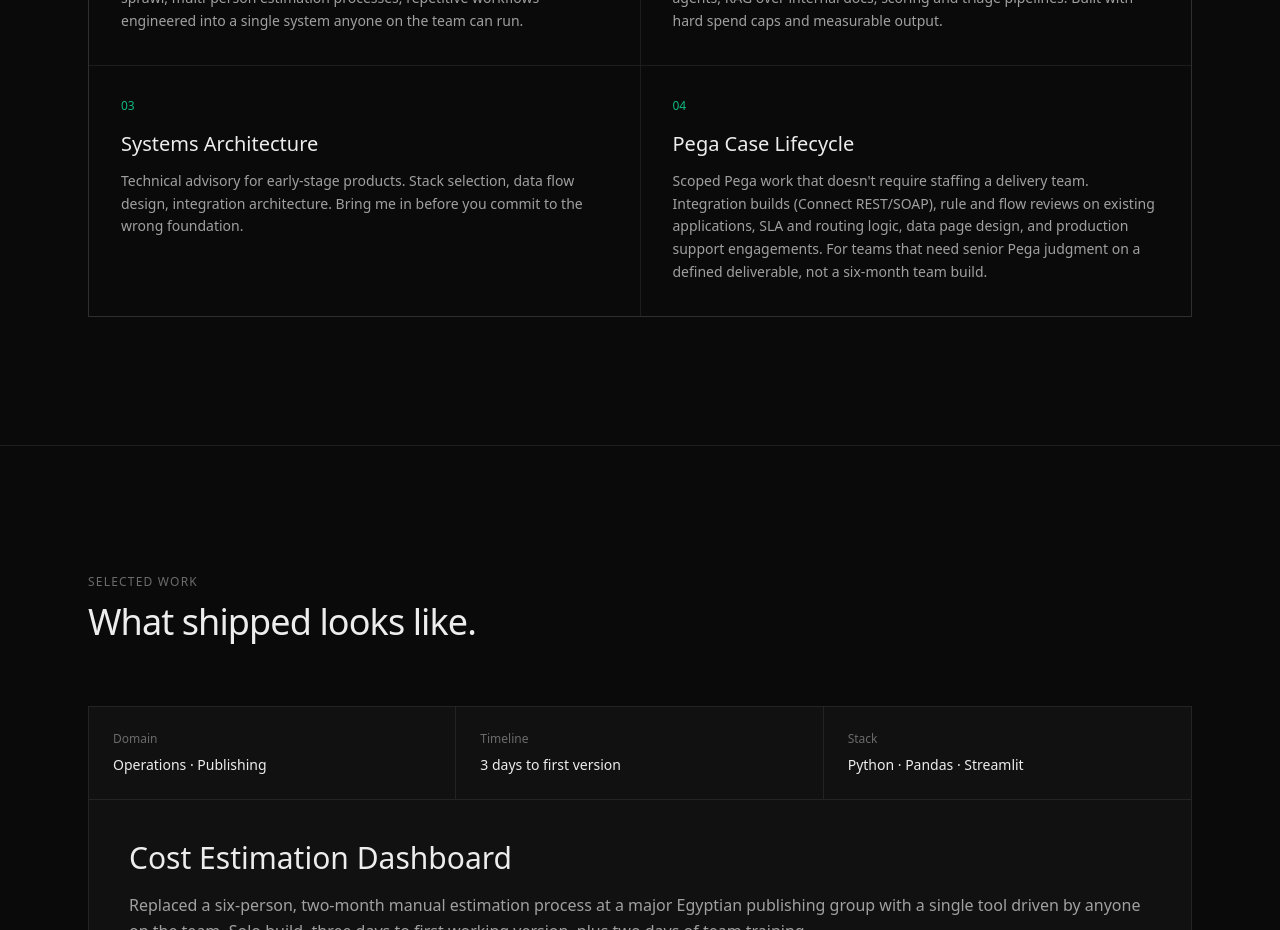
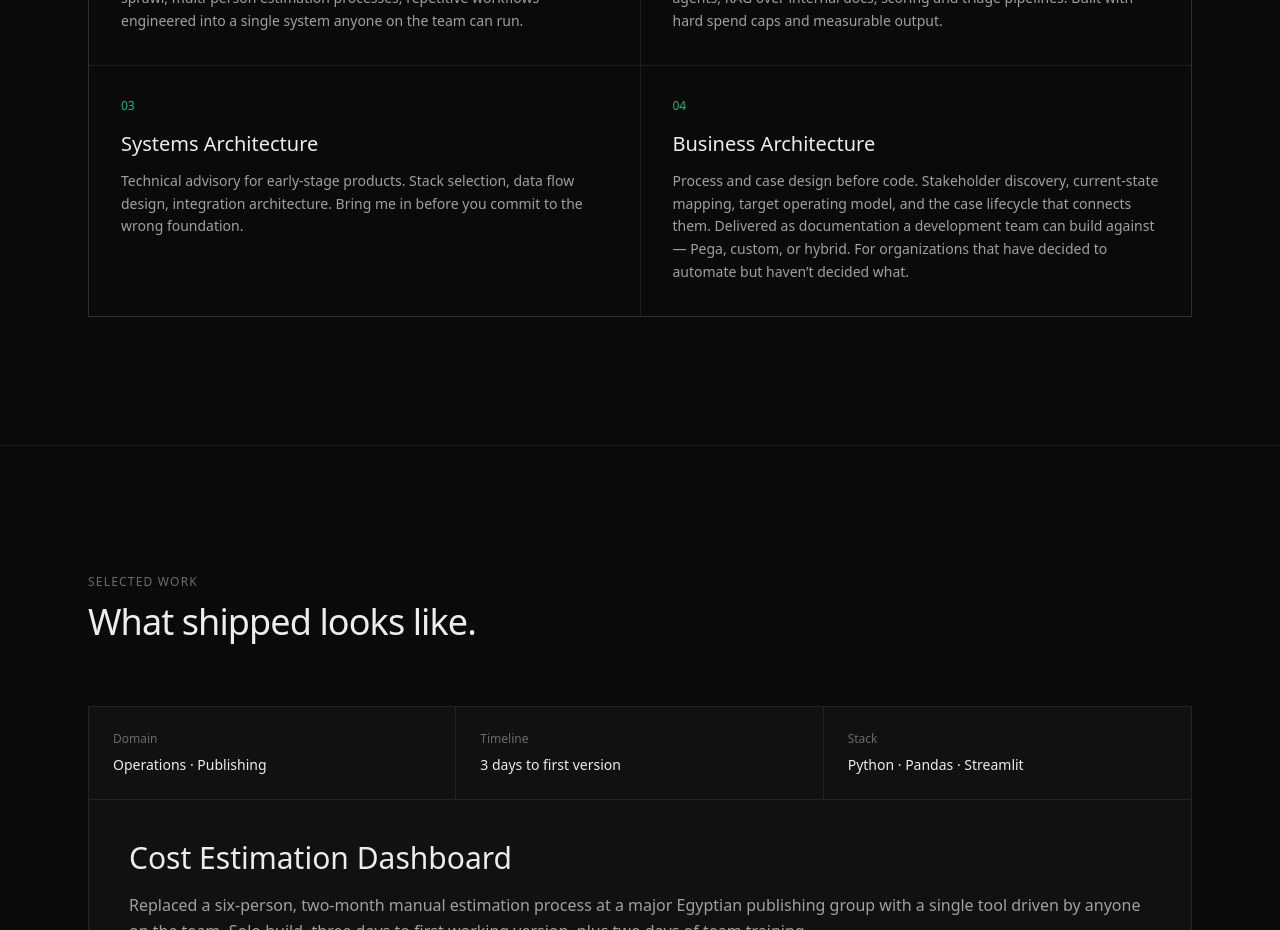
Before and after one commit to nozaklabs/website, a Next.js app: page / in a window 1280 px wide. Shown: the part 1100-2030 px from the top of the page. Built offline with nearby package versions, Linux system fonts and the light colour scheme.

Commit message:
refactor(capabilities): rebrand 4th card from Pega to Business Architecture

```diff
--- a/app/page.tsx
+++ b/app/page.tsx
@@ -71,8 +71,8 @@ export default function Home() {
               },
               {
                 num: "04",
-                title: "Pega Case Lifecycle",
-                body: "Scoped Pega work that doesn't require staffing a delivery team. Integration builds (Connect REST/SOAP), rule and flow reviews on existing applications, SLA and routing logic, data page design, and production support engagements. For teams that need senior Pega judgment on a defined deliverable, not a six-month team build.",
+                title: "Business Architecture",
+                body: "Process and case design before code. Stakeholder discovery, current-state mapping, target operating model, and the case lifecycle that connects them. Delivered as documentation a development team can build against — Pega, custom, or hybrid. For organizations that have decided to automate but haven’t decided what.",
               },
             ].map((item) => (
               <div
```
